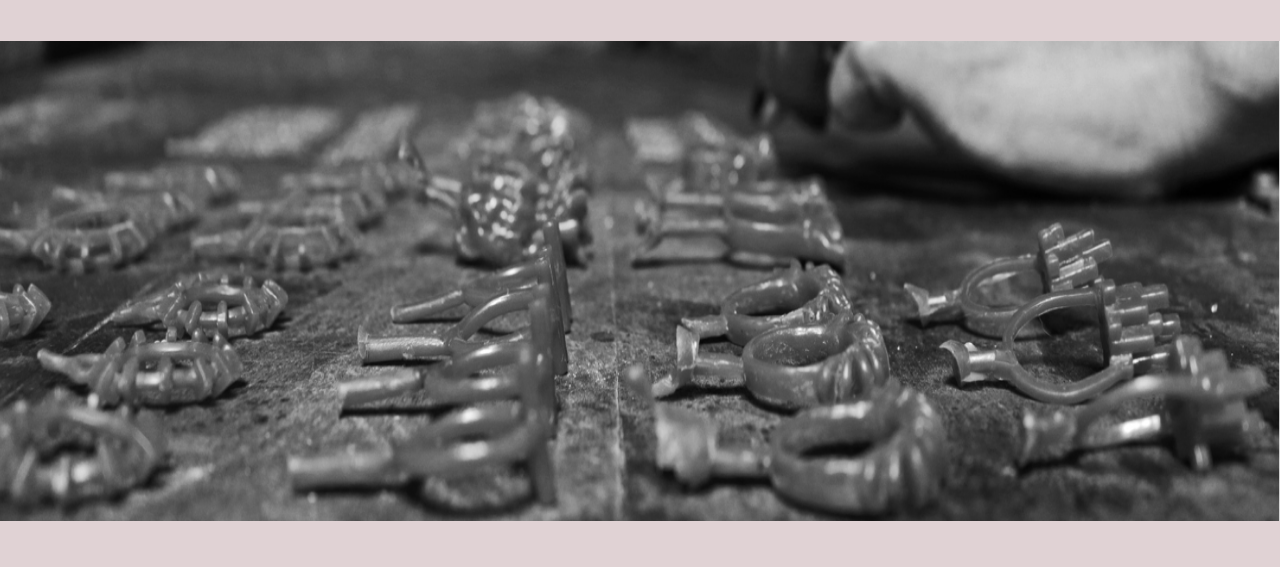
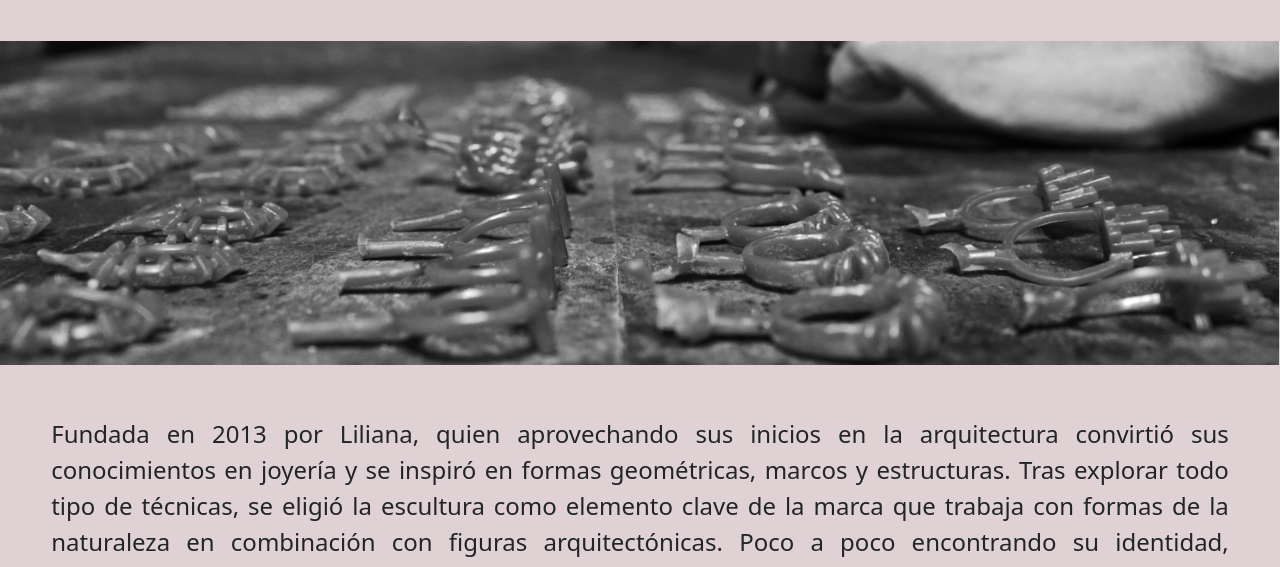
Before and after one commit to lilifontan/webjoyas, a website: page pages/sobreMi.html in a window 1280 px wide. Shown: the part 179-746 px from the top of the page. Drawn offline with nearby package versions, Linux system fonts and the light colour scheme.

Commit message:
Versión Entrega Final

```diff
--- a/scss/_media_query.scss
+++ b/scss/_media_query.scss
@@ -148,4 +148,7 @@
   color: rgb(202, 163, 236);
  }
 
+ .imagen{
+   widht:100%
+ }
   }
--- a/scss/_product_cards.scss
+++ b/scss/_product_cards.scss
@@ -1,12 +1,9 @@
 
-
-.imagen{
-  grid-area: imagen;
-  img {
-    width: 100%;
-    height:30rem;
-  }
-  padding-top: 3%;
+  .imagen {
+    grid-area: imagen;
+    max-width: 100%;
+    height: auto;
+    padding-top: 3%;
   }
 
 .card_gen {
```
Also changed, not shown: css/style.css.
